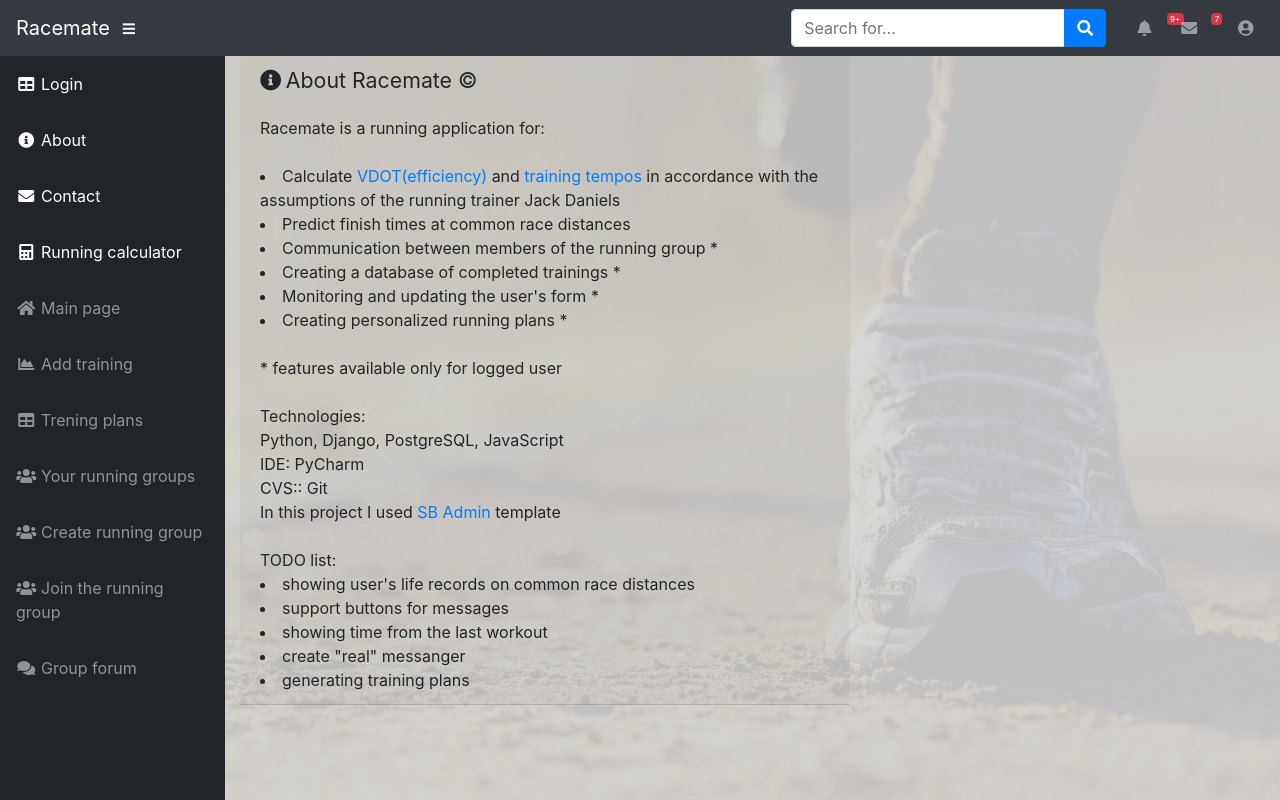
After one commit to przemyslawkulak/Racemate-aplikacja-biegowa, a Django app: page /about/ in a window 1280 px wide. The commit adds this page. Run offline with Django 3.2, Linux system fonts and the light colour scheme; some libraries are stand-ins or nearby versions.

Commit message:
about view

```diff
--- a/Racemate/urls.py
+++ b/Racemate/urls.py
@@ -21,7 +21,7 @@ from group.views import RunningGroupView, MemberView, CreateGroupView, ShowGroup
     AdminConfirmView, AdminView
 from messanger.views import ForumView, ForumChoiceView, SendMessageView, SendMessageGroupView, MessangerView
 from racemate.views import (LogoutView, LoginView, LandingView, LandingGeneratorView,
-                            RegisterView, customhandler404, customhandler500, EditUserView, ContactView)
+                            RegisterView, customhandler404, customhandler500, EditUserView, ContactView, AboutView)
 from training.views import AddTrainingView, AddTreningView, TreningPlanWhiteView, TreningPlan18weeksView, \
     LoadTreningView, PlanChoiceView, DeleteTrainingView, PastTrainingDelete
 
@@ -39,6 +39,7 @@ urlpatterns = [
     re_path(r'start/(?P<id>(\d)+)/$', LandingGeneratorView.as_view(), name='generate_vdot'),
     path('edituser/', EditUserView.as_view(), name='edituser'),
     path('contact/', ContactView.as_view(), name='contact'),
+    path('about/', AboutView.as_view(), name='about'),
 
     # group
     re_path(r'running_group/(?P<id>(\d)+)/$', RunningGroupView.as_view(), name='running-group'),
--- a/racemate/forms.py
+++ b/racemate/forms.py
@@ -58,4 +58,4 @@ class AddTreningForm(ModelForm):
 class ContactForm(forms.Form):
     subject = forms.CharField()
     content = forms.CharField(widget=forms.Textarea)
-    email = forms.EmailField()
+    email = forms.EmailField(label='Your email')
--- /dev/null
+++ b/racemate/templates/racemate/about.html
@@ -0,0 +1,43 @@
+{% extends "racemate/index.html" %}
+{% block content %}
+    <div class="col-6">
+        <div>
+
+        </div>
+        <form action="" method="post">
+            <div class="card-header">
+                <i class="fas fa-lg fa-info-circle"> </i>
+                <span  class="test fa-lg"> About Racemate ©</span><br><br>
+                <span  class="test fa-1x">
+                    Racemate is a running application for:<br><br>
+                    <li>Calculate <a href="https://en.wikipedia.org/wiki/Jack_Daniels_(coach)#VDOT">VDOT(efficiency)</a>
+                        and <a href="https://en.wikipedia.org/wiki/Jack_Daniels_(coach)#Training_philosophy">training tempos </a>
+                        in accordance with the assumptions of the running trainer Jack Daniels</li>
+                    <li>Predict finish times at common race distances</li>
+                    <li>Communication between members of the running group  *</li>
+                    <li>Creating a database of completed trainings   *</li>
+                    <li>Monitoring and updating the user's form    *</li>
+                    <li>Creating personalized running plans   *</li><br>
+                    * features available only for logged user<br><br>
+                        Technologies:<br>
+                        Python, Django, PostgreSQL, JavaScript<br>
+                        IDE: PyCharm<br>
+                        CVS:: Git<br>
+                        In this project I used <a href="https://startbootstrap.com/templates/sb-admin/">SB Admin</a> template
+                    <br><br>
+                    TODO list:
+                    <li>showing user's life records on common race distances</li>
+                    <li>support buttons for messages</li>
+                    <li>showing time from the last workout</li>
+                    <li>create "real" messanger</li>
+                    <li>generating training plans</li>
+                    </span>
+
+            </div>
+
+
+        </form>
+
+
+    </div>
+{% endblock content%}
--- a/racemate/templates/racemate/contact.html
+++ b/racemate/templates/racemate/contact.html
@@ -11,7 +11,7 @@
                 <span  class="test fa">
                     If you want to:
                         <li>give me some feedback</li>
-                        <li>point bugs</li>
+                        <li>indicate bugs</li>
                         <li>hire me ;)</li>
                         just send me a message:</span>
             </div>
@@ -19,7 +19,7 @@
             <table>
                 {{ form.as_table }}
             </table>
-            <input type="submit" value="Send">
+            <input type="submit" value="Send message">
         </form>
 
     <div class="card-header">
--- a/racemate/templates/racemate/index.html
+++ b/racemate/templates/racemate/index.html
@@ -114,7 +114,7 @@
           {% if auth %}
           {% else %}
       <li class="nav-item active">
-          <a class="nav-link " href="#">
+          <a class="nav-link " href="{% url 'about'%}">
             <i class="fas fa-fw fa-info-circle"></i>
             <span>About</span></a>
         </li>
@@ -198,7 +198,7 @@
 
           {% if auth %}
       <li class="nav-item ">
-          <a class="nav-link " href="#">
+          <a class="nav-link " href="{% url 'about'%}">
             <i class="fas fa-fw fa-info-circle"></i>
             <span>About</span></a>
         </li>
--- a/racemate/views.py
+++ b/racemate/views.py
@@ -162,5 +162,10 @@ class ContactView(View):
                 ['przemyslaw.kulak86@gmail.com'],
                 fail_silently=False,
             )
-            return redirect('landing-page')
+            return redirect('landing-page')  # Todo  sending without getting emailin form
         return redirect('landing-page')
+
+
+class AboutView(View):
+    def get(self, request):
+        return render(request, 'racemate/about.html', )
```
